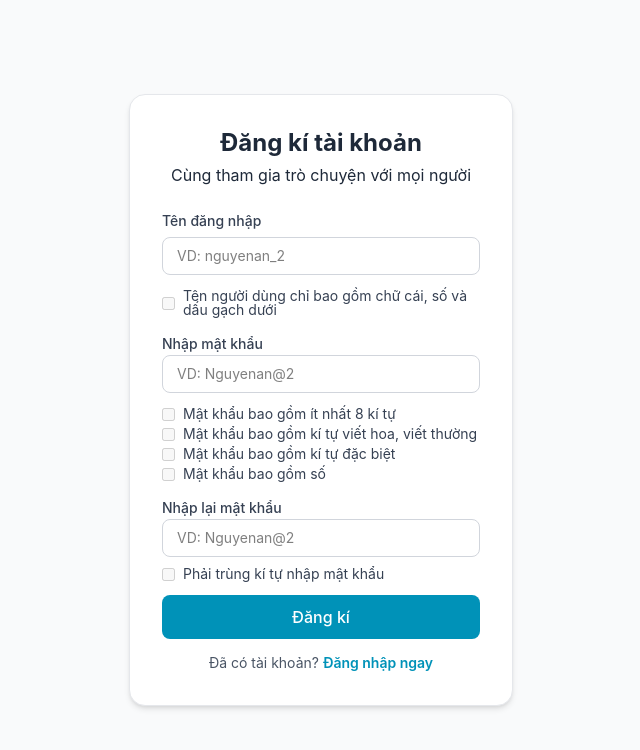
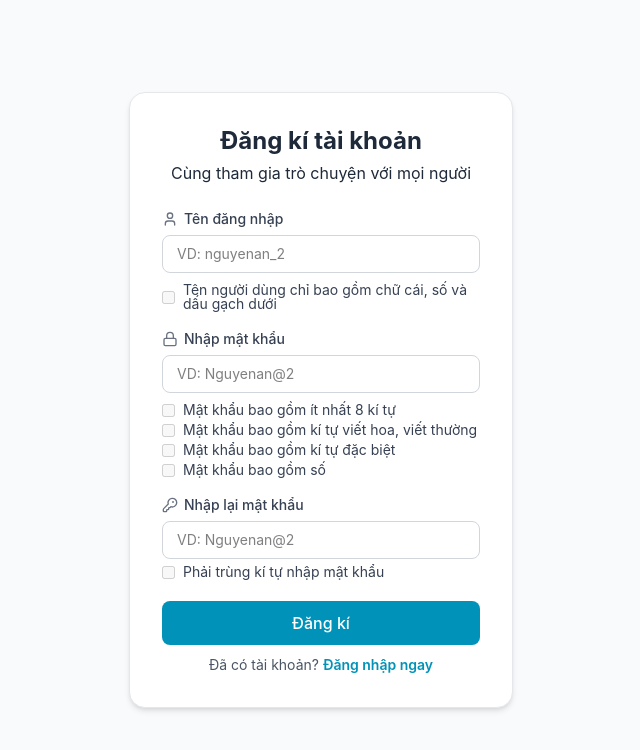
Before and after one commit to kleitusOleny/FE_Nhom33, a React (Vite) app in the folder FE_Nhom33/: page /register in a window 1280 px wide. Shown: the top 750 px of the page, without its empty margins (319-959 px from the left). Built offline with nearby package versions, Linux system fonts and the light colour scheme; no server answers.

Commit message:
feat(authentication): thêm icon vào các label username, password và chỉnh lại khoảng cách

```diff
--- a/FE_Nhom33/src/components/authentication/Login.tsx
+++ b/FE_Nhom33/src/components/authentication/Login.tsx
@@ -1,5 +1,6 @@
 import { useEffect, useState, type SubmitEvent } from "react";
 import { Link, useNavigate } from "react-router-dom";
+import { Lock, User } from "lucide-react";
 import { WebsocketInstance } from "@/socket/WebsocketInstance";
 import { WebSocketEvent } from "@/socket/types/WebSoketMessage";
 
@@ -51,7 +52,10 @@ export default function Login() {
         </div>
         <div className="flex flex-col gap-4">
           <div className="flex flex-col gap-1.5">
-            <label className="text-sm font-medium text-gray-700 select-none">Tên đăng nhập</label>
+            <label className="flex items-center gap-1.5 text-sm font-medium text-gray-700 select-none">
+              <User className="h-4 w-4 text-gray-500" />
+              Tên đăng nhập
+            </label>
             <input type="text"
               placeholder="VD: nguyenan"
               value={username}
@@ -59,7 +63,10 @@ export default function Login() {
               className="w-full rounded-lg border border-gray-300 px-3.5 py-2 text-sm outline-none transition focus:border-blue-950 focus:ring-1 focus:ring-blue-100"/>
           </div>
           <div className="flex flex-col gap-1.5">
-            <label className="text-sm font-medium text-gray-700 select-none">Nhập mật khẩu</label>
+            <label className="flex items-center gap-1.5 text-sm font-medium text-gray-700 select-none">
+              <Lock className="h-4 w-4 text-gray-500" />
+              Nhập mật khẩu
+            </label>
             <input type="password"
               placeholder="VD: nguyenan@2"
               value={password}
@@ -67,6 +74,7 @@ export default function Login() {
               className="w-full rounded-lg border border-gray-300 px-3.5 py-2 text-sm outline-none transition focus:border-blue-950 focus:ring-1 focus:ring-blue-100"/>
           </div>
           {error && <p className="text-sm text-red-600">{error}</p>}
+          <div className="flex flex-col gap-0.5">
             <button type="submit"
               disabled={loading}
               className="mt-2 w-full rounded-lg bg-blue-700 py-2.5 font-medium text-white transition hover:bg-blue-800 disabled:opacity-60 cursor-pointer">
@@ -79,6 +87,7 @@ export default function Login() {
               </Link>
             </div>
           </div>
+        </div>
       </form>
     </div>
   );
--- a/FE_Nhom33/src/components/authentication/Register.tsx
+++ b/FE_Nhom33/src/components/authentication/Register.tsx
@@ -1,5 +1,6 @@
 import { useEffect, useState, type SubmitEvent } from "react";
 import { Link, useNavigate } from "react-router-dom";
+import { KeyRound, Lock, User } from "lucide-react";
 import { checkPasswordCriteria, checkUsernameCriteria } from "./Verification";
 import { WebsocketInstance } from "@/socket/WebsocketInstance";
 import { WebSocketEvent } from "@/socket/types/WebSoketMessage";
@@ -52,9 +53,12 @@ export default function Register() {
             <h2 className="text-center text-2xl font-bold text-gray-800">Đăng kí tài khoản</h2>
             <h3 className="text-center text-1xl text-gray-800">Cùng tham gia trò chuyện với mọi người</h3>
           </div>
-          <div className="flex flex-col gap-1.5">
+          <div className="flex flex-col gap-0.5">
             <div className="flex flex-col gap-1.5">
-                <label className="text-sm font-medium text-gray-700 select-none">Tên đăng nhập</label>
+                <label className="flex items-center gap-1.5 text-sm font-medium text-gray-700 select-none">
+                  <User className="h-4 w-4 text-gray-500" />
+                  Tên đăng nhập
+                </label>
                 <input type="text"
                 placeholder="VD: nguyenan_2"
                 value={username}
@@ -67,9 +71,10 @@ export default function Register() {
                 className="mr-2 leading-tight"/>
               <span className={`text-sm leading-none transition-colors ${rulesUsername.noSpecialChar ? "text-emerald-600" : "text-gray-700"}`}>Tên người dùng chỉ bao gồm chữ cái, số và dấu gạch dưới</span>
             </div>
-            <div className="flex flex-col gap-1.5 mt-2">
-                <div>
-                    <label className="text-sm font-medium text-gray-700 select-none">Nhập mật khẩu</label>
+            <div className="flex flex-col gap-0.5 mt-4">
+                <div className="flex flex-col gap-1.5">
+                    <label className="flex items-center gap-1.5 text-sm font-medium text-gray-700 select-none">
+                      <Lock className="h-4 w-4 text-gray-500"/>Nhập mật khẩu</label>
                     <input type="password"
                     placeholder="VD: Nguyenan@2"
                     value={password}
@@ -103,9 +108,10 @@ export default function Register() {
                     </div>
                 </div>
             </div>
-            <div className="flex flex-col gap-1.5 mt-2">
-                <div>
-                    <label className="text-sm font-medium text-gray-700 select-none">Nhập lại mật khẩu</label>
+            <div className="flex flex-col gap-0.5 mt-4">
+                <div className="flex flex-col gap-1.5">
+                    <label className="flex items-center gap-1.5 text-sm font-medium text-gray-700 select-none">
+                      <KeyRound className="h-4 w-4 text-gray-500"/>Nhập lại mật khẩu</label>
                     <input type="password"
                     placeholder="VD: Nguyenan@2"
                     value={rePassword}
@@ -121,7 +127,7 @@ export default function Register() {
             </div>
             {error && (<p className="text-sm text-red-600">{error}</p>)}
             <button type="submit" disabled={loading}
-              className="mt-2 w-full rounded-lg bg-cyan-600 py-2.5 font-medium text-white transition hover:bg-cyan-700 disabled:opacity-60 cursor-pointer">
+              className="mt-5 w-full rounded-lg bg-cyan-600 py-2.5 font-medium text-white transition hover:bg-cyan-700 disabled:opacity-60 cursor-pointer">
               {loading ? "Đang đăng kí..." : "Đăng kí"}
             </button>
             <div className="mt-2 text-center text-sm text-gray-600">
```
Lines whose indentation alone changed are shown as unchanged.
